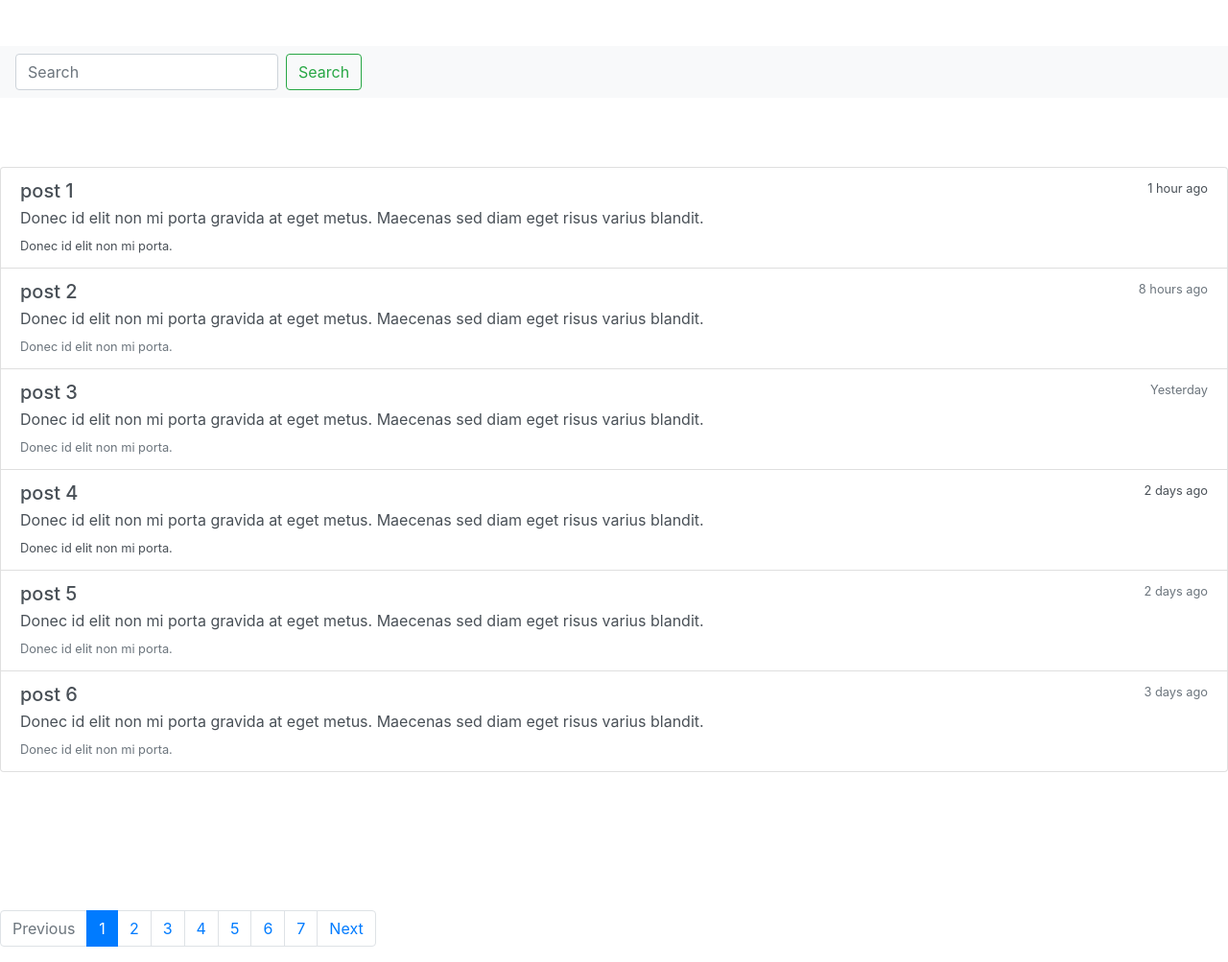
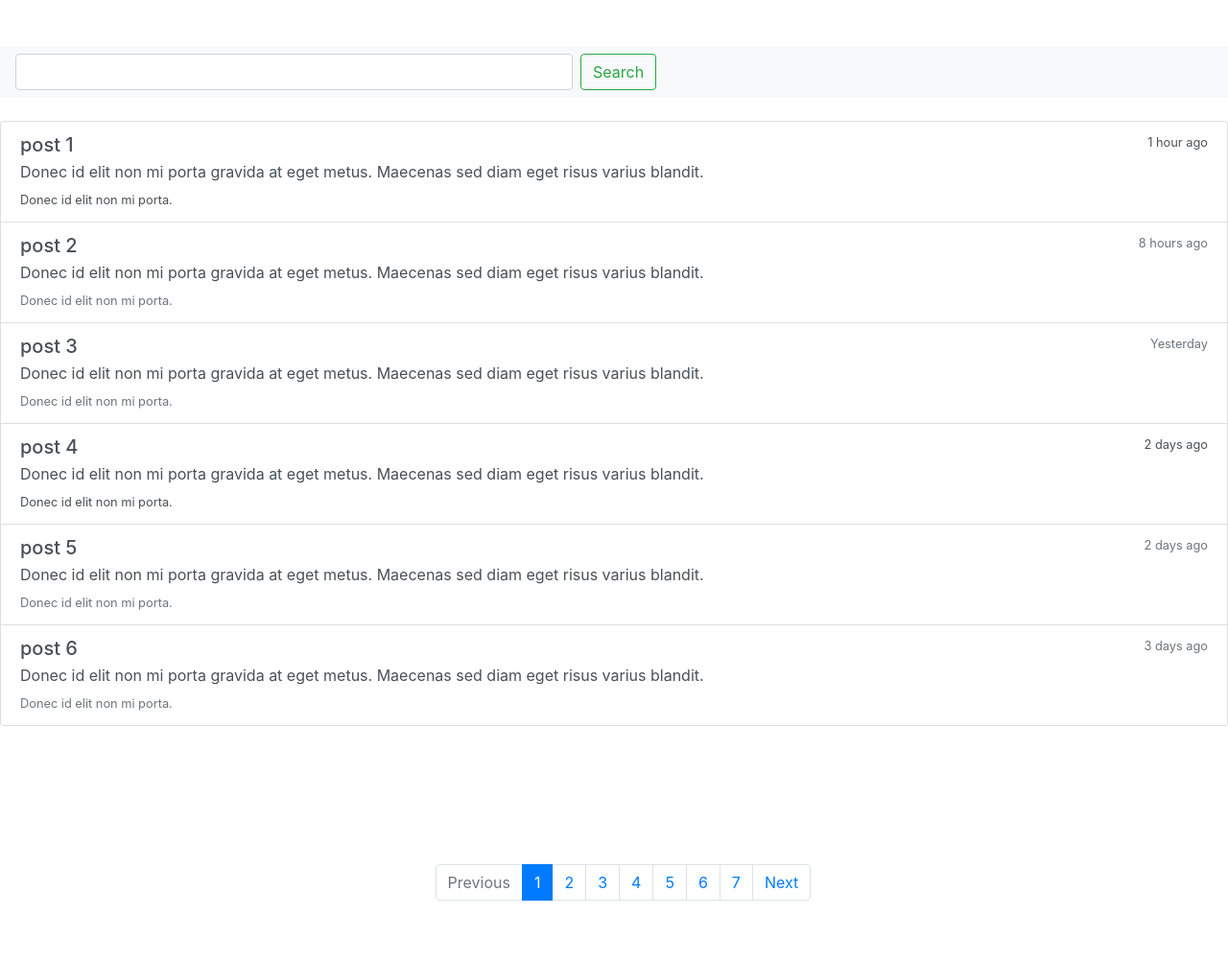
Before and after one commit to sh1bruke/social-network, a plain HTML site: page post/post.html in a window 1280 px wide. Shown: the whole page at 96% size. After the commit the page ends 955 px from the top, so only its background shows below. Drawn offline with nearby package versions, Linux system fonts and the light colour scheme.

Commit message:
toquetee un pooco el html

```diff
--- a/post/post.html
+++ b/post/post.html
@@ -13,12 +13,11 @@
     <br>
         <nav class="navbar navbar-light bg-light">
                 <form class="form-inline">
-                  <input class="form-control mr-sm-2" type="text" placeholder="Search">
+                  <input class="form-control mr-sm-2" type="text" size="50">
                   <button class="btn btn-outline-success my-2 my-sm-0" type="submit">Search</button>
                 </form>
               </nav>
-<br>
-<br>
+
 <br>
 <div class="list-group lista">
         <a href="#!" class="list-group-item list-group-item-action flex-column align-items-start lista">
@@ -76,7 +75,7 @@
 <br>
 <br>
 <br>
-
+<div class = "pie">
               <nav aria-label="...">
                     <ul class="pagination">
                       <li class="page-item disabled">
@@ -92,7 +91,7 @@
                       <li class="page-item"><a class="page-link" href="#!">Next</a></li>
                       </ul>
                   </nav>
-
+</div>
 </body>
 
 </html>
--- a/post/styles/post.css
+++ b/post/styles/post.css
@@ -1,3 +1,7 @@
 .lista:hover{
     background-color: brown;
 }
+
+.pie{
+  margin-left: 12cm;
+}
```
Also changed, not shown: notif.html (deleted, +0 -23 lines), styles/main.css (added).
